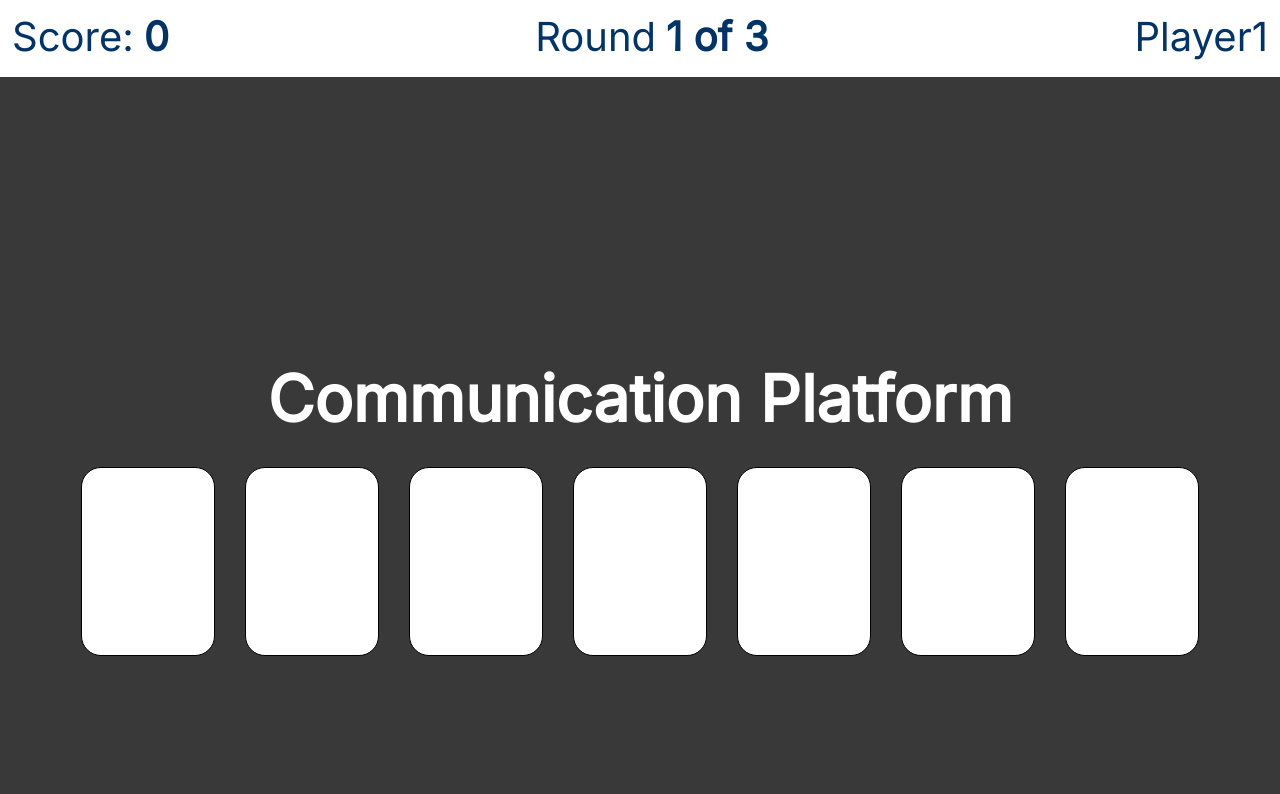
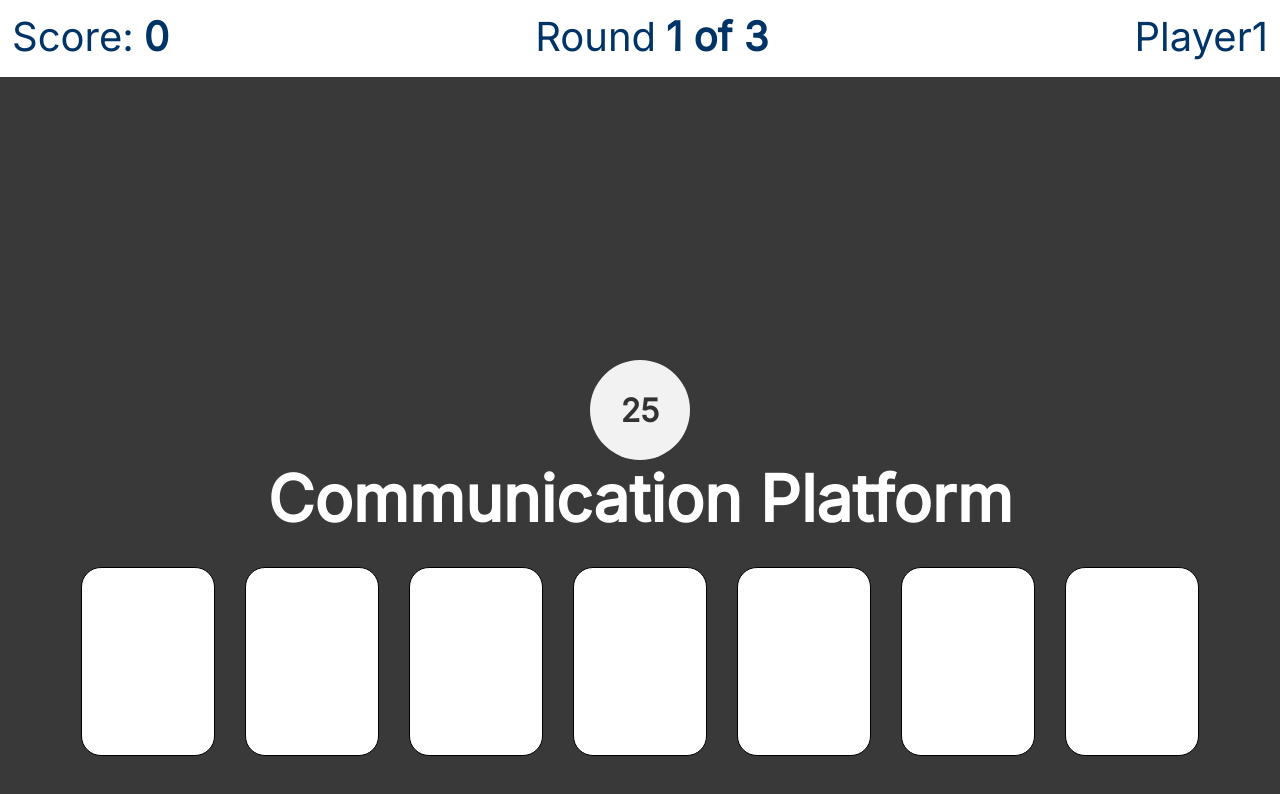
Before and after one commit to hamdielzard/Wordeo, a React (Create React App) app in the folder client/: page /game in a window 1280 px wide. Shown: the top 794 px of the page. Built offline with nearby package versions, Linux system fonts and the light colour scheme.

Commit message:
Add timer

```diff
--- a/client/src/Components/Game/CoreGame.js
+++ b/client/src/Components/Game/CoreGame.js
@@ -3,7 +3,7 @@ import { useEffect } from "react";
 
 import Timer from './Timer';
 import LetterBox from "./LetterBox";
-import IncorrectLetterBox from "./InocrrectLetterBox";
+import IncorrectLetterBox from "./IncorrectLetterBox";
 
 const CoreGame = (props) => {
     let word = props.wordData.word
@@ -165,7 +165,7 @@ const CoreGame = (props) => {
 
     return(
         <div className="coreGame">
-            <Timer />
+            <Timer initialTime={30} onEnd={() => {console.log("Time's up!")}}/>
             <div className="hint">
                 {props.wordData.hints[0]}
             </div>
--- a/client/src/Components/Game/Timer.js
+++ b/client/src/Components/Game/Timer.js
@@ -1,12 +1,37 @@
 import React from "react";
+import { useState, useEffect } from "react";
 
-const Timer = () =>
-{
-    return(
-        <div>
+import "../../Styles/Timer.css"
 
+
+
+const Timer = ({ initialTime, onEnd }) => {
+    const [time, setTime] = useState(initialTime);
+    const [isActive, setIsActive] = useState(true);
+
+    useEffect(() => {
+        let intervalId;
+        if (isActive && time > 0) {
+            intervalId = setInterval(() => {
+                setTime((prevTime) => prevTime - 1);
+            }, 1000);
+        } else if (time === 0) {
+            onEnd();
+            setIsActive(false);
+        }
+        return () => clearInterval(intervalId);
+    }, [isActive, time, onEnd]);
+
+    const handleReset = () => {
+        setIsActive(false);
+        setTime(initialTime);
+    };
+
+    return (
+        <div className="timer">
+            <div className="timer-text">{time}</div>
         </div>
-    )
-}
+    );
+};
 
-export default Timer
+export default Timer;
--- /dev/null
+++ b/client/src/Styles/Timer.css
@@ -0,0 +1,15 @@
+.timer {
+    width: 100px;
+    height: 100px;
+    border-radius: 50%;
+    background-color: #f2f2f2;
+    display: flex;
+    justify-content: center;
+    align-items: center;
+    font-size: 32px;
+    font-weight: bold;
+}
+
+.timer-text {
+    color: #333;
+}
```
Also changed, not shown: client/src/Components/Game/IncorrectLetterBox.js (renamed from client/src/Components/Game/InocrrectLetterBox.js).
